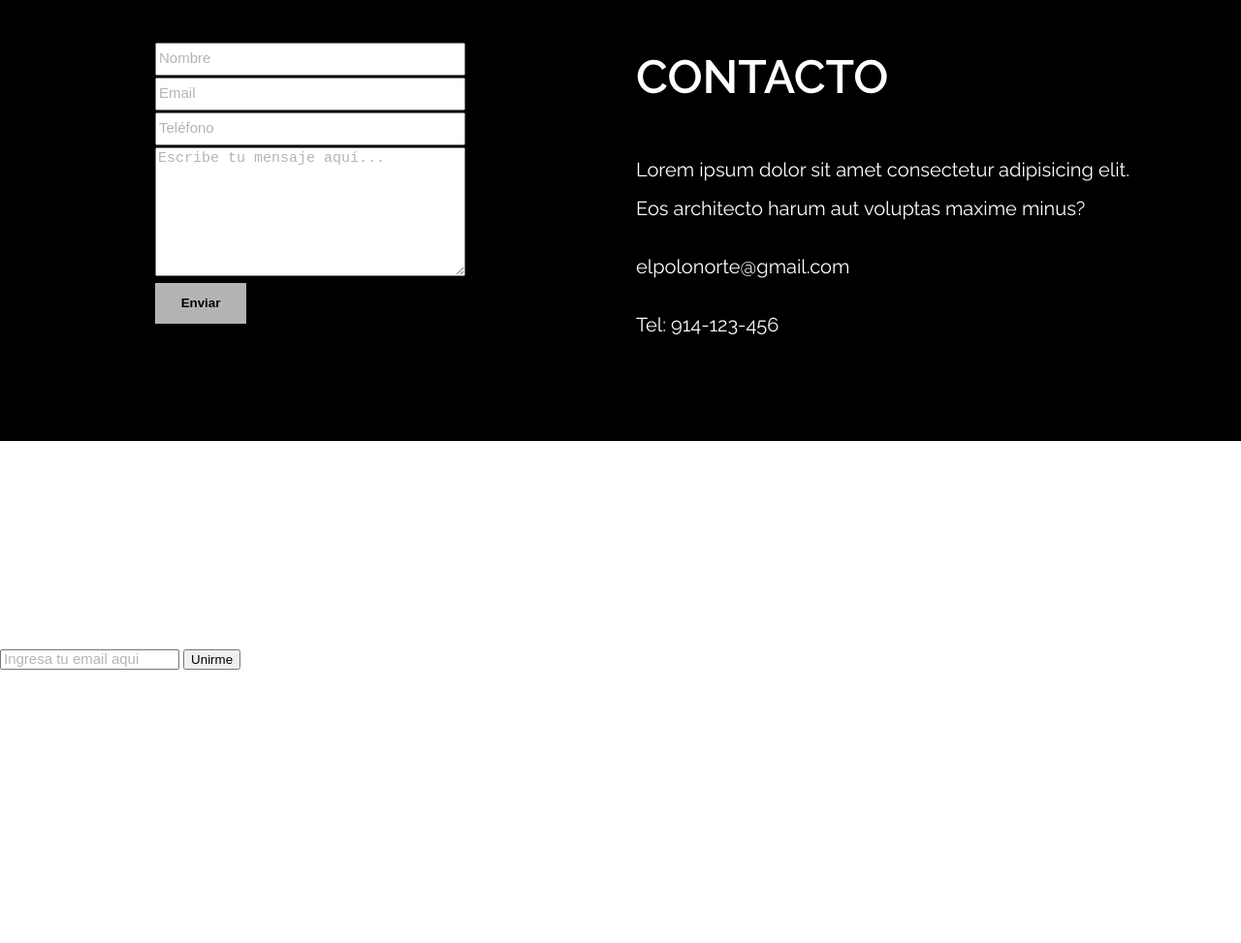
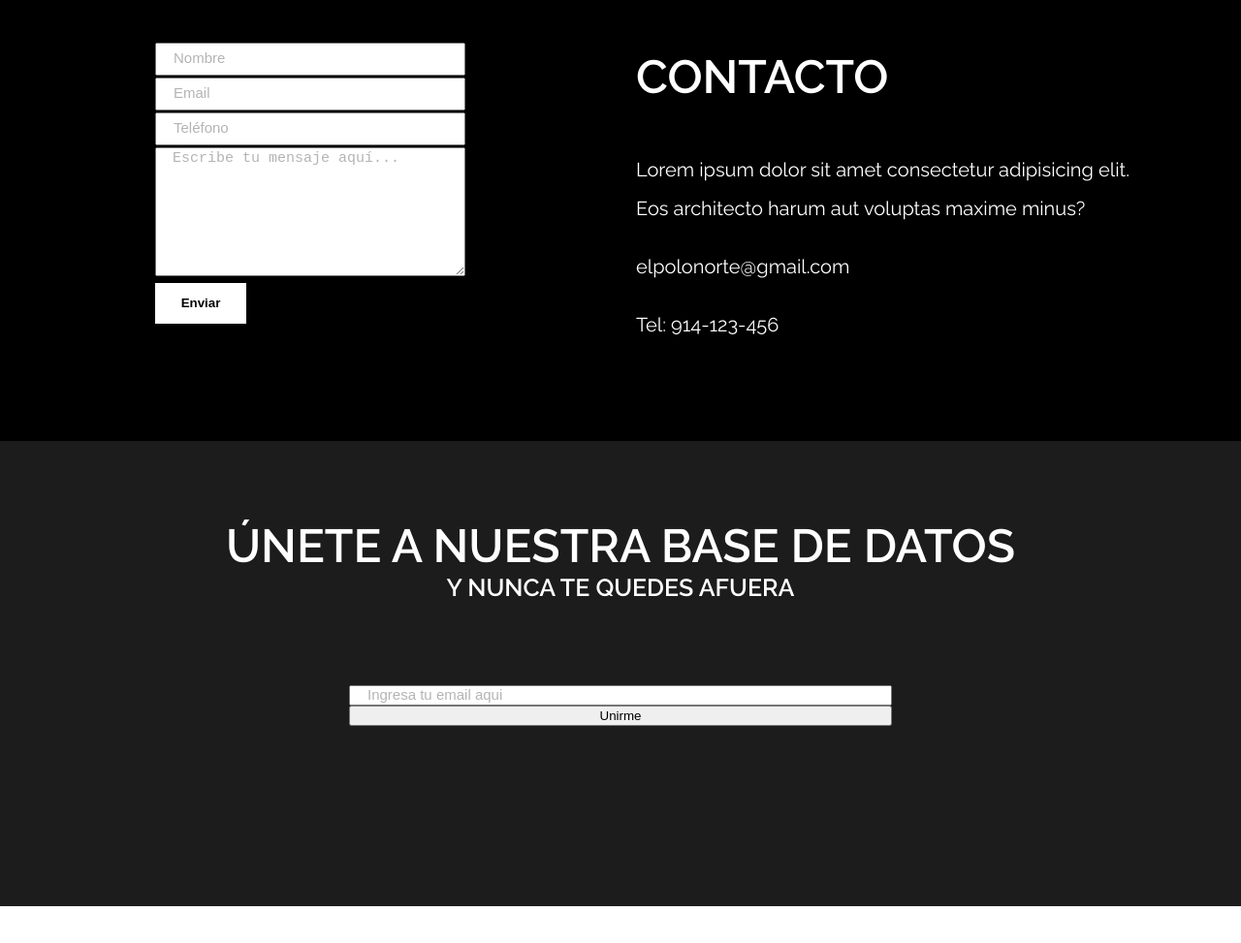
Before and after one commit to maikeltre/proyectoFinal, a plain HTML site: page index.html in a window 1280 px wide. Shown: the part 3108-4081 px from the top of the page at 97% size. Before the commit the page ends 3850 px from the top, so only its background shows below. Drawn offline with Linux system fonts and the light colour scheme.

Commit message:
actualizacion_1.1

```diff
--- a/css/styles.css
+++ b/css/styles.css
@@ -346,14 +346,14 @@ a {
     height: 10em;
 }
 .formulario__btn{
-    background-color: var(--gris);
+    background-color: var(--blanco);
     border: none;
     padding: 1em 2em;
     font-weight: bold;
     transition: .3s;
 }
 .formulario__btn:hover{
-    background-color:var(--blanco);
+    background-color:var(--gris);
     transform: scale(1.2);
     margin-left: .7em;
     margin-top: .5em;
@@ -361,4 +361,30 @@ a {
 ::placeholder{
     color: var(--gris);
     font-size: 15px;
+    padding-left: 1em;
 }
+
+/*---------------- Registro en la base de datos -----------------*/
+ .registro{
+    background-color: rgba(20, 20, 20, 0.966);
+    height: 30em;
+    padding: 5em;
+    text-align: center;
+    display: grid;
+    width: 100%;
+    grid-template-columns: 1fr 2fr 1fr ;
+    grid-template-rows: 1fr 1fr 1fr;
+    grid-auto-flow: column;
+ }
+ .registro__titulos{
+     grid-column: 1/4;
+ }
+.registro__campos{
+    display: flex;
+    flex-direction: column;
+    grid-column: 2/3;
+}
+.registro__input{
+    margin-top: 5em;
+
+}
--- a/index.html
+++ b/index.html
@@ -180,12 +180,25 @@
                 <p class="texto">Tel: 914-123-456</p>
             </div>
         </div>
-        <div>
-            <h3>Únete a nosotra base de datos</h3>
-            <h4>y nunca te quedes afuera</h4>
-            <input type="text" placeholder="Ingresa tu email aqui">
-            <button>Unirme</button>
+
+
+    <!--------- Registro en la base de datos ----------->
+
+        <div class="registro">
+            <div class="registro__titulos">
+                <h3 class="margin">Únete a nuestra base de datos</h3>
+                <h4 class="margin">y nunca te quedes afuera</h4>
+            </div>
+
+            <div class="registro__campos">
+                <input class="registro__input" type="text" placeholder="Ingresa tu email aqui">
+                <button>Unirme</button>
+            </div>
         </div>
+
+
+     <!--------- footer ----------->
+
         <footer>
             <p>©hecho para POLONORTE.Proyeto</p>
         </footer>
```
